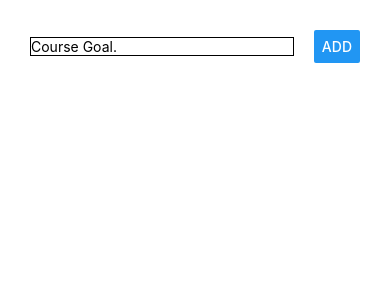
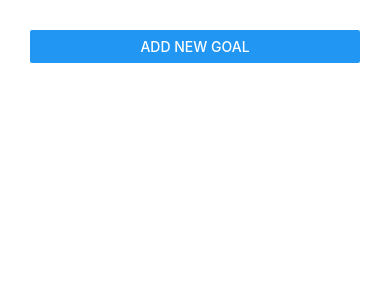
Before and after one commit to AndresN17/react-native-course, a React Native app: screen / in a window 390 px wide. Shown: the top 300 px of the page. Built offline with nearby package versions, Linux system fonts and the light colour scheme.

Commit message:
Using Modal to have a new interface to add a goal or cancel the input of the goal

```diff
--- a/App.js
+++ b/App.js
@@ -5,20 +5,28 @@
 
 export default function App() {
   const [courseGoals, setCourseGoals] = useState([]);
+  const [isAddMode, setIsAddMode] = useState(false);
 
   const addGoalHandler = (goalTitle) => {
     setCourseGoals(currentGoals => [...currentGoals, { id: Math.random().toString(), value: goalTitle }]);
+    setIsAddMode(false);
   };
 
   const removeGoalHandler = (goalId) => {
     setCourseGoals(currentGoals => {
       return currentGoals.filter((goal) => goal.id != goalId)
     });
-  }
+    console.log("Eliminaste una meta!");
+  };
+
+  const cancelGoalAddition=()=>{
+    setIsAddMode(false);
+  };
 
   return (
     <View style={styles.screen}>
-      <GoalInput onAddGoal={addGoalHandler} />
+      <Button title="add new goal" onPress={() => setIsAddMode(true)} />
+      <GoalInput visible={isAddMode} onAddGoal={addGoalHandler} onCancel={cancelGoalAddition} />
       <View>
         <FlatList
           contentContainerStyle={{ paddingBottom: 20 }}
--- a/components/GoalInput.js
+++ b/components/GoalInput.js
@@ -1,32 +1,56 @@
-import React, {useState} from 'react';
-import { View, TextInput, StyleSheet, Button } from 'react-native';
+import React, { useState } from 'react';
+import { View, TextInput, StyleSheet, Button, Modal } from 'react-native';
 
 const GoalInput = (props) => {
-    const [enteredGoal,setEnteredGoal]=useState('');
+    const [enteredGoal, setEnteredGoal] = useState('');
 
-    const goalInputHandler=(enteredText)=>{
+    const goalInputHandler = (enteredText) => {
         setEnteredGoal(enteredText);
-      };
+    };
+
+    const addGoalHandler = () => {
+        props.onAddGoal(enteredGoal);
+        setEnteredGoal("");
+    };
 
     return (
-        <View style={styles.top}>
-            <TextInput placeholder="Course Goal." style={styles.textInput}
-                onChangeText={goalInputHandler} value={enteredGoal} />
-            <Button title="add" onPress={props.onAddGoal.bind(this,enteredGoal)} />
-        </View>
+        <Modal visible={props.visible} animationType="slide">
+            <View style={styles.top}>
+                <TextInput placeholder="Course Goal." style={styles.textInput}
+                    onChangeText={goalInputHandler} value={enteredGoal} />
+                <View style={styles.buttonsStyle}>
+                    <View style={styles.Button}>
+                        <Button title="cancel" color="red" onPress={props.onCancel} />
+                    </View>
+                    <View style={styles.Button}>
+                        <Button title="add" onPress={addGoalHandler} />
+                    </View>
+                </View>
+            </View>
+        </Modal>
     );
 };
 
 const styles = StyleSheet.create({
     top: {
-        flexDirection: "row",
-        justifyContent: "space-between",
+        flex: 1,
+        justifyContent: "center",
         alignItems: "center"
     },
     textInput: {
         width: "80%",
         borderColor: "black",
-        borderWidth: 1
+        borderWidth: 1,
+        marginBottom: 10
+    },
+    buttonsStyle: {
+        width: "40%",
+        flexDirection: "row",
+        justifyContent: "space-between",
+        alignItems: "center"
+    },
+    button: {
+        width: "40"
     }
 });
 
```
